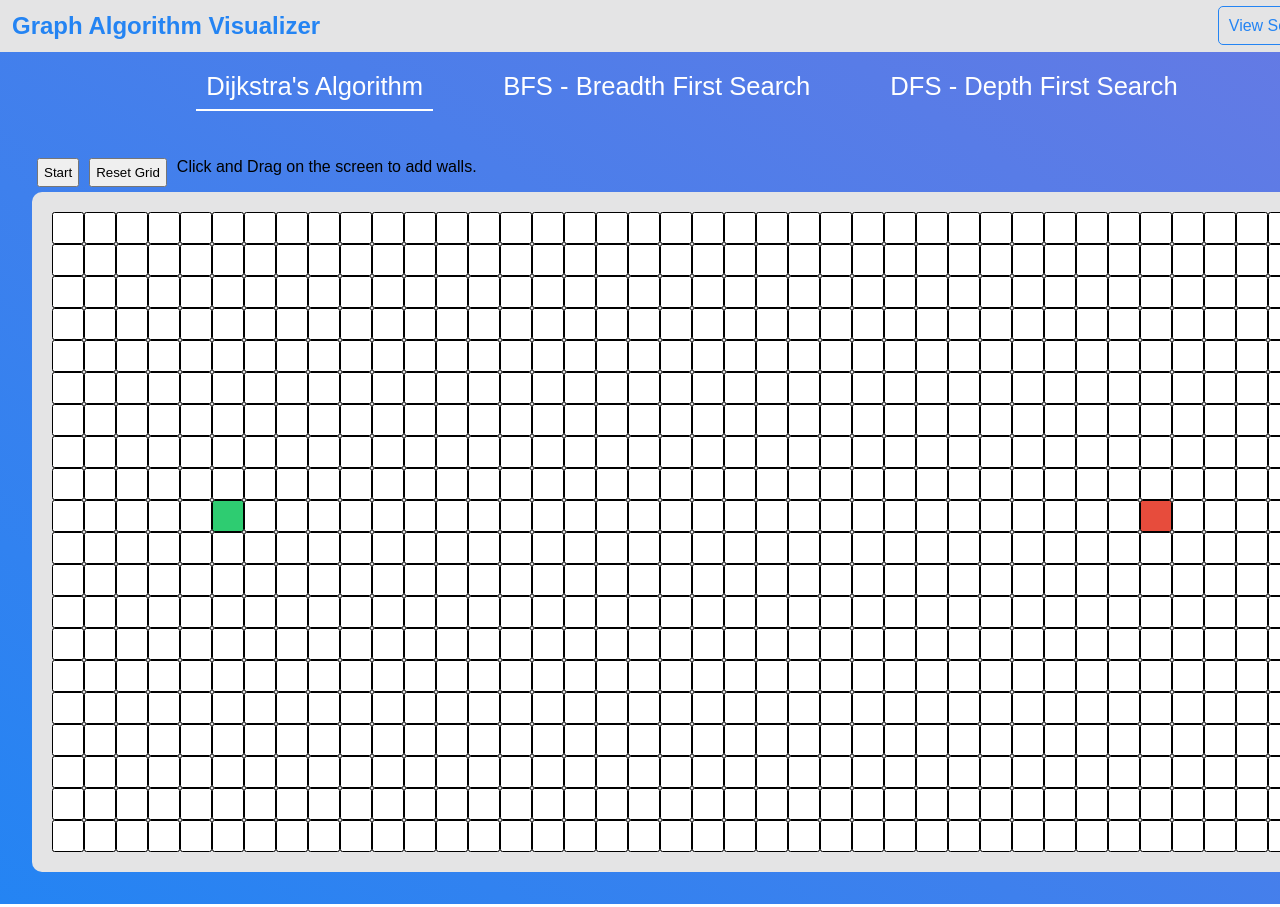
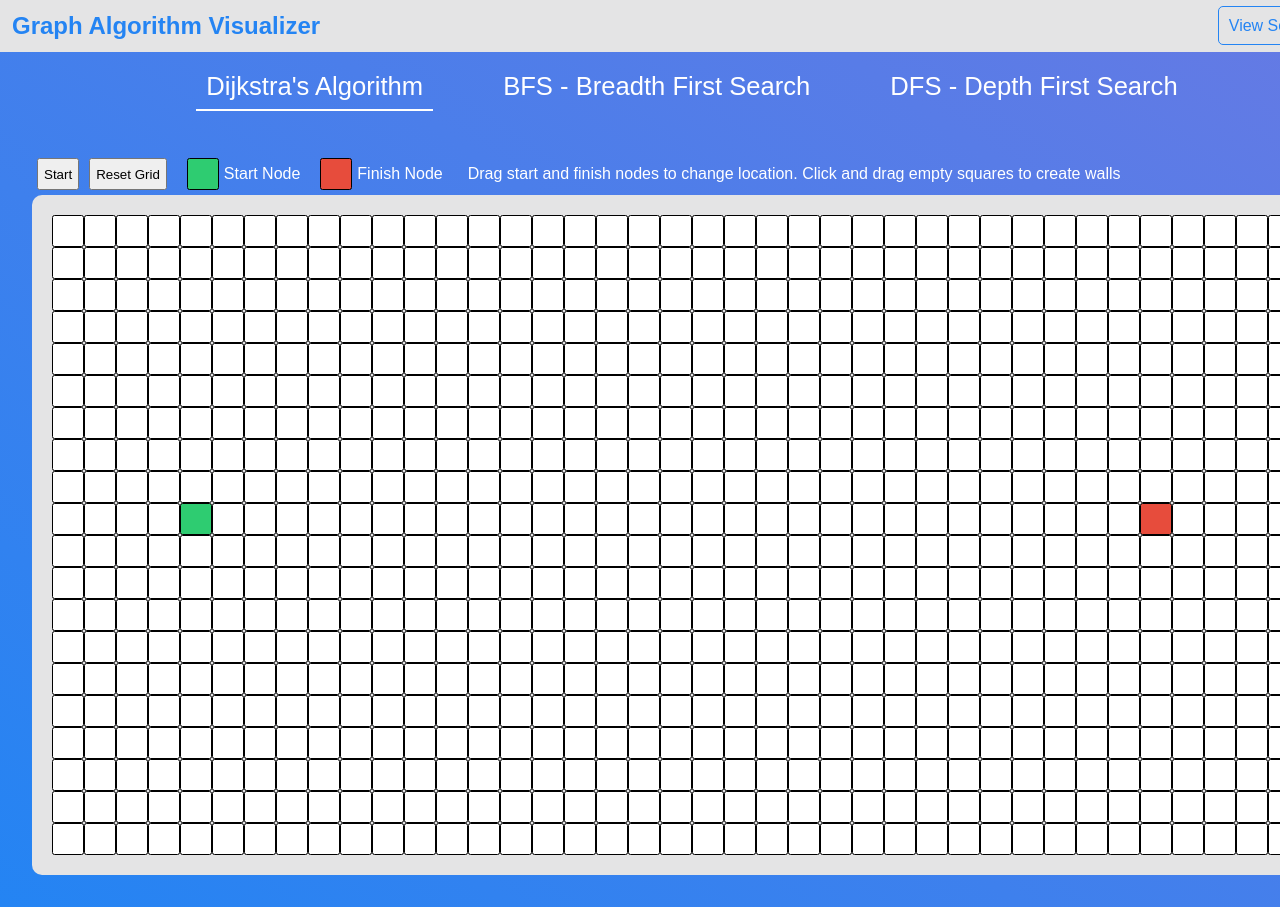
Before and after one commit to Michael-Hathaway/graph_algo_visualizer, a React (Create React App) app: page / in a window 1280 px wide. Shown: the top 907 px of the page. Built offline with nearby package versions, Linux system fonts and the light colour scheme.

Commit message:
Made start and end nodes draggable.

```diff
--- a/src/components/Grid.js
+++ b/src/components/Grid.js
@@ -5,26 +5,29 @@ import {
   dijkstra,
   breadthFirstSearch,
   depthFirstSearch,
-  getNodesInShortestPathOrder,
+  getNodesInShortestPathOrder
 } from "../algorithms/searchAlgorithms";
 import "../style/grid.css";
 
 const GRID_ROWS = 20;
 const GRID_COLS = 40;
+const START_NODE_ROW = 9;
+const START_NODE_COL = 4;
+const FINISH_NODE_ROW = 9;
+const FINISH_NODE_COL = 34;
 
 const INITIAL_STATE = {
-  isUserSelectingStartNode: false,
-  isUserSelectingFinishNode: false,
-  isUserAddingWalls: false,
+  isUserMovingStartNode: false,
+  isUserMovingFinishNode: false,
   isMousePressed: false,
-  startNodeRow: 9,
-  startNodeCol: 5,
-  finishNodeRow: 9,
-  finishNodeCol: 34,
-  nodes: [],
+  startNodeRow: START_NODE_ROW,
+  startNodeCol: START_NODE_COL,
+  finishNodeRow: FINISH_NODE_ROW,
+  finishNodeCol: FINISH_NODE_COL,
+  nodes: []
 };
 
-export default class Grid extends React.Component {
+class Grid extends React.Component {
   constructor(props) {
     super(props);
     this.state = INITIAL_STATE;
@@ -39,28 +42,28 @@ export default class Grid extends React.Component {
   };
 
   createNodeObject = (row, col) => {
-    let isStart = this.isStartNode(row, col);
-    let isFinish = this.isFinishNode(row, col);
-
     return {
       row: row,
       col: col,
-      isStart: isStart,
-      isFinish: isFinish,
+      isStart: false,
+      isFinish: false,
       isWall: false,
       distance: Infinity,
       isVisited: false,
-      previousNode: null,
+      previousNode: null
     };
   };
 
+  // create a nested array of node objects
   createInitialGrid = () => {
-    // create array of arrays
     const nodes = [];
     for (let i = 0; i < GRID_ROWS; i++) {
       let currentRow = [];
       for (let j = 0; j < GRID_COLS; j++) {
         const newNode = this.createNodeObject(i, j);
+        newNode.isStart = i === START_NODE_ROW && j === START_NODE_COL;
+        newNode.isFinish = i === FINISH_NODE_ROW && j === FINISH_NODE_COL;
+
         currentRow.push(newNode);
       }
       nodes.push(currentRow);
@@ -90,7 +93,7 @@ export default class Grid extends React.Component {
     const node = newGrid[row][col];
     const newNode = {
       ...node,
-      isWall: !node.isWall,
+      isWall: !node.isWall
     };
     newGrid[row][col] = newNode;
     return newGrid;
@@ -101,7 +104,18 @@ export default class Grid extends React.Component {
     const node = newGrid[row][col];
     const newNode = {
       ...node,
-      isStart: true,
+      isStart: !node.isStart
+    };
+    newGrid[row][col] = newNode;
+    return newGrid;
+  };
+
+  getNewGridWithFinishNodeToggled = (grid, row, col) => {
+    const newGrid = grid.slice();
+    const node = newGrid[row][col];
+    const newNode = {
+      ...node,
+      isStart: !node.isStart
     };
     newGrid[row][col] = newNode;
     return newGrid;
@@ -114,25 +128,102 @@ export default class Grid extends React.Component {
   }
 
   handleMouseUp = (row, col) => {
-    this.setState({ isMousePressed: false });
+    this.setState({
+      isMousePressed: false,
+      isUserMovingStartNode: false,
+      isUserMovingFinishNode: false
+    });
   };
 
   handleMouseEnter = (row, col) => {
     if (!this.state.isMousePressed) return;
 
-    const newGrid = this.getNewGridWithWallToggled(this.state.nodes, row, col);
-    this.setState({ nodes: newGrid });
+    if (this.state.isUserMovingStartNode) {
+      const newGrid = this.getNewGridWithStartNodeToggled(
+        this.state.nodes,
+        row,
+        col
+      );
+      this.setState({ nodes: newGrid, startNodeRow: row, startNodeCol: col });
+    } else if (this.state.isUserMovingFinishNode) {
+      const newGrid = this.getNewGridWithFinishNodeToggled(
+        this.state.nodes,
+        row,
+        col
+      );
+      this.setState({ nodes: newGrid, finishNodeRow: row, finishNodeCol: col });
+    } else {
+      const newGrid = this.getNewGridWithWallToggled(
+        this.state.nodes,
+        row,
+        col
+      );
+      this.setState({ nodes: newGrid });
+    }
+  };
+
+  handleMouseLeave = (row, col) => {
+    if (!this.state.isMousePressed) return;
+
+    if (this.state.isUserMovingStartNode) {
+      const newGrid = this.getNewGridWithStartNodeToggled(
+        this.state.nodes,
+        row,
+        col
+      );
+      this.setState({ nodes: newGrid });
+    } else if (this.state.isUserMovingFinishNode) {
+      const newGrid = this.getNewGridWithFinishNodeToggled(
+        this.state.nodes,
+        row,
+        col
+      );
+      this.setState({ nodes: newGrid });
+    }
   };
 
   handleMouseDown = (row, col) => {
-    const newGrid = this.getNewGridWithWallToggled(this.state.nodes, row, col);
-    this.setState({ nodes: newGrid, isMousePressed: true });
+    if (this.isStartNode(row, col)) {
+      const newGrid = this.getNewGridWithStartNodeToggled(
+        this.state.nodes,
+        row,
+        col
+      );
+      this.setState({
+        isUserMovingStartNode: true,
+        isUserMovingFinishNode: false,
+        isMousePressed: true,
+        nodes: newGrid
+      });
+    } else if (this.isFinishNode(row, col)) {
+      const newGrid = this.getNewGridWithFinishNodeToggled(
+        this.state.nodes,
+        row,
+        col
+      );
+      this.setState({
+        isUserMovingStartNode: false,
+        isUserMovingFinishNode: true,
+        isMousePressed: true,
+        nodes: newGrid
+      });
+    } else {
+      const newGrid = this.getNewGridWithWallToggled(
+        this.state.nodes,
+        row,
+        col
+      );
+      this.setState({ nodes: newGrid, isMousePressed: true });
+    }
   };
 
   // ALGORITHM START
+
+  // animate each node in the order they were visited during the
+  // algorithm search
   animateAlgorithm(visitedNodesInOrder, nodesInShortestPathOrder) {
-    for (let i = 0; i <= visitedNodesInOrder.length; i++) {
-      if (i === visitedNodesInOrder.length) {
+    for (let i = 1; i <= visitedNodesInOrder.length - 1; i++) {
+      if (i === visitedNodesInOrder.length - 1) {
         setTimeout(() => {
           this.animatePath(nodesInShortestPathOrder);
         }, 12 * i);
@@ -142,27 +233,29 @@ export default class Grid extends React.Component {
         const node = visitedNodesInOrder[i];
         document.getElementById(`node-${node.row}-${node.col}`).className =
           "node node-visited";
-      }, 12 * i);
+      }, 10 * i);
     }
   }
 
+  // Animate path from from start to finish node
   animatePath(nodesInShortestPathOrder) {
-    for (let i = 0; i < nodesInShortestPathOrder.length; i++) {
+    for (let i = 1; i < nodesInShortestPathOrder.length - 1; i++) {
       setTimeout(() => {
         const node = nodesInShortestPathOrder[i];
         document.getElementById(`node-${node.row}-${node.col}`).className =
           "node node-shortest-path";
-      }, 40 * i);
+      }, 30 * i);
     }
   }
 
-  visualizeAlgorithm = (algorithmFunc) => {
+  // perform the algorithm, then animate the search process and final path
+  visualizeAlgorithm = algorithmFunc => {
     const {
       startNodeRow,
       startNodeCol,
       finishNodeRow,
       finishNodeCol,
-      nodes,
+      nodes
     } = this.state;
 
     const startNode = nodes[startNodeRow][startNodeCol];
@@ -189,11 +282,10 @@ export default class Grid extends React.Component {
     return this.state.nodes.map((row, rowIndex) => {
       return (
         <div className="row" key={rowIndex}>
-          {row.map((node) => {
+          {row.map(node => {
             const { row, col, isWall } = node;
-
-            let isStart = this.isStartNode(row, col);
-            let isFinish = this.isFinishNode(row, col);
+            const isStart = this.isStartNode(row, col);
+            const isFinish = this.isFinishNode(row, col);
 
             return (
               <Node
@@ -206,6 +298,7 @@ export default class Grid extends React.Component {
                 handleMouseDown={this.handleMouseDown}
                 handleMouseUp={this.handleMouseUp}
                 handleMouseEnter={this.handleMouseEnter}
+                handleMouseLeave={this.handleMouseLeave}
               />
             );
           })}
@@ -230,3 +323,5 @@ export default class Grid extends React.Component {
     );
   }
 }
+
+export default Grid;
--- a/src/components/GridSettingsBar.js
+++ b/src/components/GridSettingsBar.js
@@ -1,7 +1,7 @@
 import React from "react";
 import "../style/GridSettingsBar.css";
 
-const GridSettingsBar = (props) => {
+const GridSettingsBar = props => {
   return (
     <div className="settings">
       <div className="item start-sim">
@@ -20,8 +20,21 @@ const GridSettingsBar = (props) => {
           Reset Grid
         </button>
       </div>
-      <div className="item">
-        <p>Click and Drag on the screen to add walls.</p>
+      <div className="item key">
+        <div className="key-item">
+          <div className="node start"></div>
+          <p>Start Node</p>
+        </div>
+        <div className="key-item">
+          <div className="node finish"></div>
+          <p>Finish Node</p>
+        </div>
+        <div className="key-item">
+          <p>
+            Drag start and finish nodes to change location. Click and drag empty
+            squares to create walls
+          </p>
+        </div>
       </div>
     </div>
   );
--- a/src/components/Node.js
+++ b/src/components/Node.js
@@ -2,16 +2,17 @@ import React from "react";
 
 import "../style/node.css";
 
-const Node = (props) => {
+const Node = props => {
   const {
     row,
     col,
     handleMouseDown,
     handleMouseEnter,
+    handleMouseLeave,
     handleMouseUp,
     isStart,
     isFinish,
-    isWall,
+    isWall
   } = props;
 
   const calculatedClassName =
@@ -25,6 +26,7 @@ const Node = (props) => {
       onMouseDown={() => handleMouseDown(row, col)}
       onMouseUp={() => handleMouseUp(row, col)}
       onMouseEnter={() => handleMouseEnter(row, col)}
+      onMouseLeave={() => handleMouseLeave(row, col)}
     ></div>
   );
 };
--- a/src/style/GridSettingsBar.css
+++ b/src/style/GridSettingsBar.css
@@ -13,3 +13,18 @@
   height: 100%;
   padding: 5px;
 }
+
+.key {
+  display: flex;
+}
+
+.key-item {
+  margin: 0 10px;
+  display: flex;
+  align-items: center;
+}
+
+.key-item p {
+  color: #fff;
+  margin-left: 5px;
+}
```
